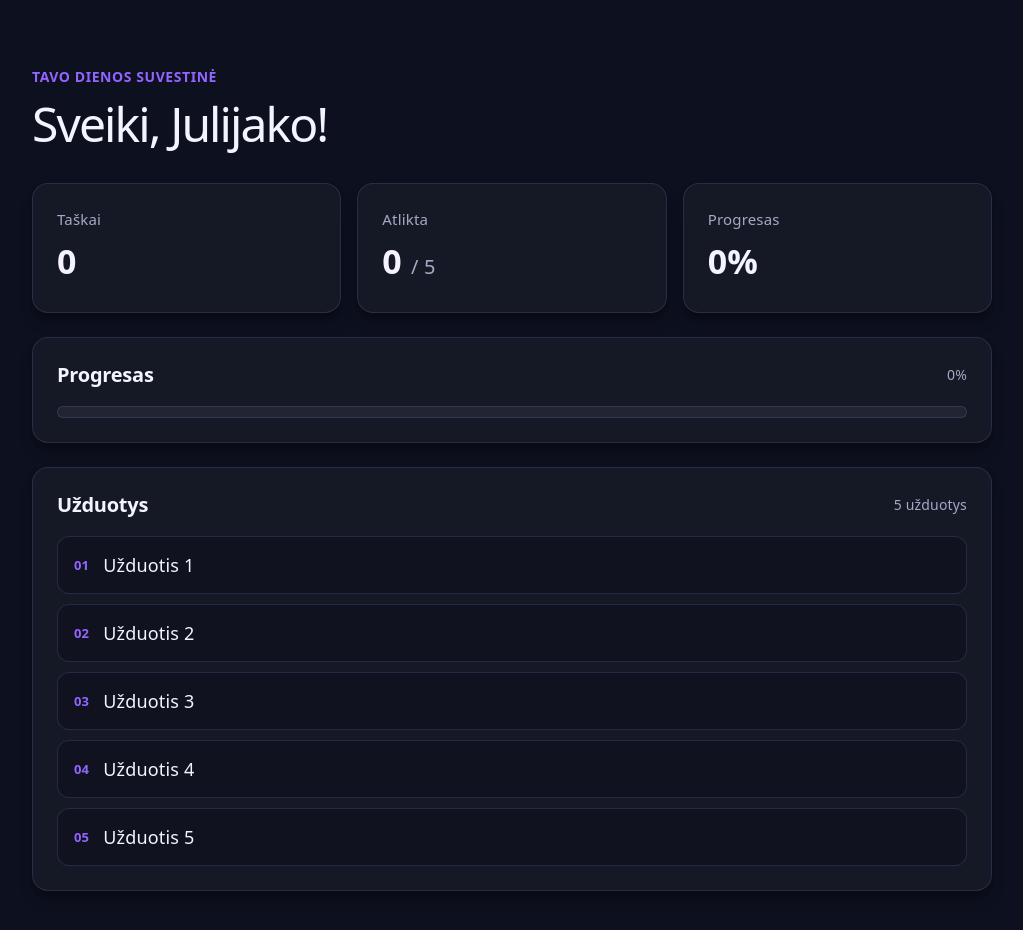
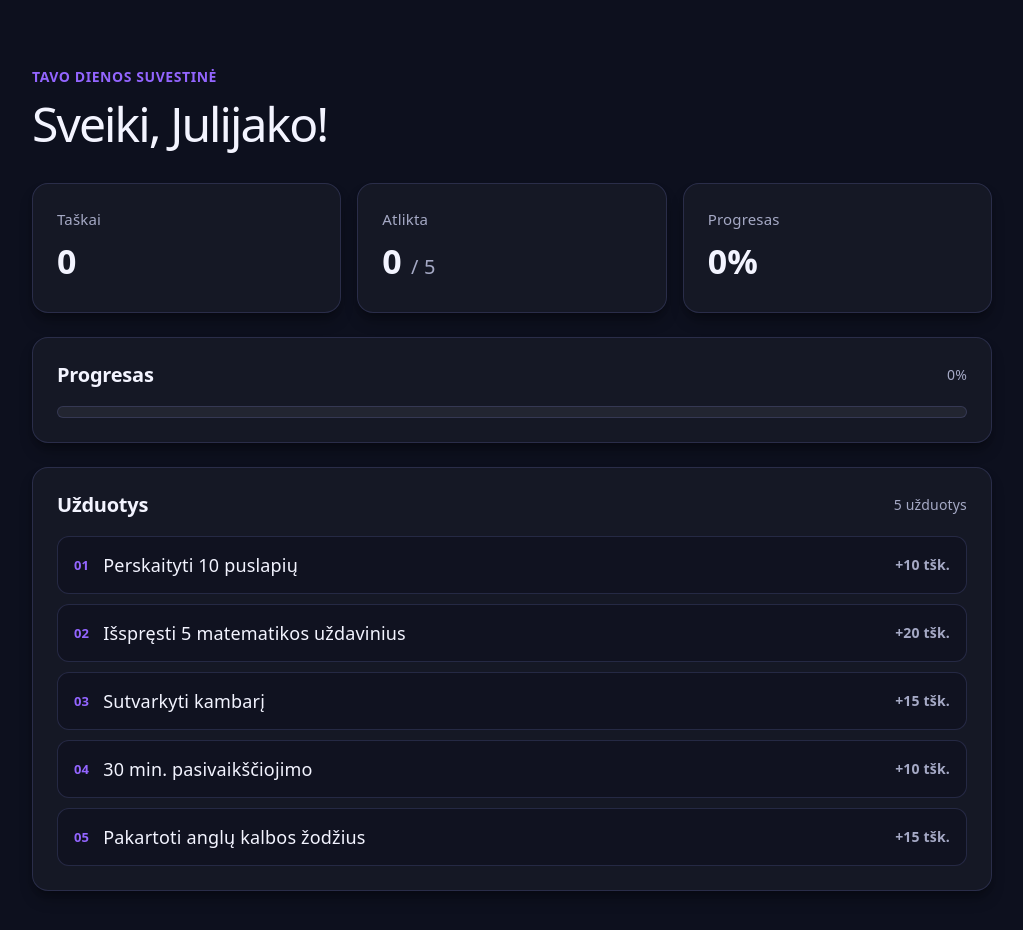
Before and after one commit to julijadr-git/mano, a React (Vite) app: page / in a window 1280 px wide. Shown: the top 930 px of the page, without its empty margins (128-1151 px from the left). Built offline with nearby package versions, Linux system fonts and the light colour scheme.

Commit message:
demonstraciniu uzduociu sarasas

```diff
--- a/src/App.css
+++ b/src/App.css
@@ -141,6 +141,17 @@
   font-weight: 700;
 }
 
+.task-title {
+  flex: 1;
+}
+
+.task-points {
+  color: var(--text);
+  font-size: 14px;
+  font-weight: 600;
+  white-space: nowrap;
+}
+
 @media (max-width: 600px) {
   .dashboard {
     width: min(100% - 32px, 480px);
--- a/src/App.jsx
+++ b/src/App.jsx
@@ -1,6 +1,22 @@
 import './App.css'
 
-const tasks = ['Užduotis 1', 'Užduotis 2', 'Užduotis 3', 'Užduotis 4', 'Užduotis 5']
+const tasks = [
+  { id: 1, title: 'Perskaityti 10 puslapių', points: 10, done: false },
+  { id: 2, title: 'Išspręsti 5 matematikos uždavinius', points: 20, done: false },
+  { id: 3, title: 'Sutvarkyti kambarį', points: 15, done: false },
+  { id: 4, title: '30 min. pasivaikščiojimo', points: 10, done: false },
+  { id: 5, title: 'Pakartoti anglų kalbos žodžius', points: 15, done: false },
+]
+
+function renderTasks() {
+  return tasks.map((task) => (
+    <li className="task-item" key={task.id}>
+      <span className="task-number">{String(task.id).padStart(2, '0')}</span>
+      <span className="task-title">{task.title}</span>
+      <span className="task-points">+{task.points} tšk.</span>
+    </li>
+  ))
+}
 
 function App() {
   return (
@@ -48,12 +64,7 @@ function App() {
           <span>5 užduotys</span>
         </div>
         <ul className="task-list">
-          {tasks.map((task, index) => (
-            <li className="task-item" key={task}>
-              <span className="task-number">{String(index + 1).padStart(2, '0')}</span>
-              <span>{task}</span>
-            </li>
-          ))}
+          {renderTasks()}
         </ul>
       </section>
     </main>
```
